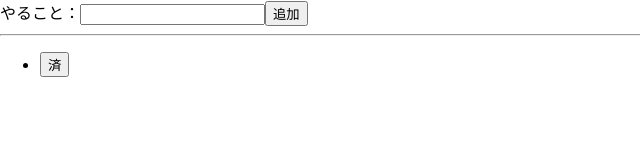
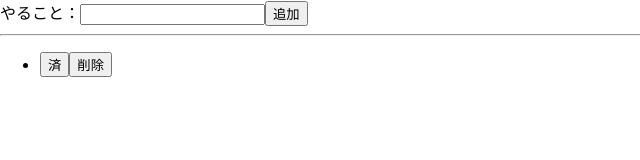
Before and after one commit to umedanaoyuki/recoil-study, a React (Create React App) app: page / in a window 1280 px wide. Both pictures are taken after a click on the button "追加". Shown: the top 160 px of the page, without its empty margins (0-640 px from the left). Built offline with nearby package versions, Linux system fonts and the light colour scheme.

Commit message:
削除機能の実装

```diff
--- a/src/App.js
+++ b/src/App.js
@@ -37,6 +37,10 @@
             }));
         };
 
+        const handleRemove = e => {
+            setTodo(todo.filter(item => item.id !== Number(e.target.dataset.id)))
+        }
+
     return (
         <div>
             <label>
@@ -48,7 +52,9 @@
             <ul>
                 {todo.map(item => (
                         <li key={item.id} className={item.isDone ? 'done': ''}>{item.title}
-                            <button　type="button" onClick={handleDone} data-id={item.id}>済</button></li>
+                            <button　type="button" onClick={handleDone} data-id={item.id}>済</button>
+                            <button　type="button" onClick={handleRemove} data-id={item.id}>削除</button>
+                        </li>
                 ))}
             </ul>
         </div>
```
